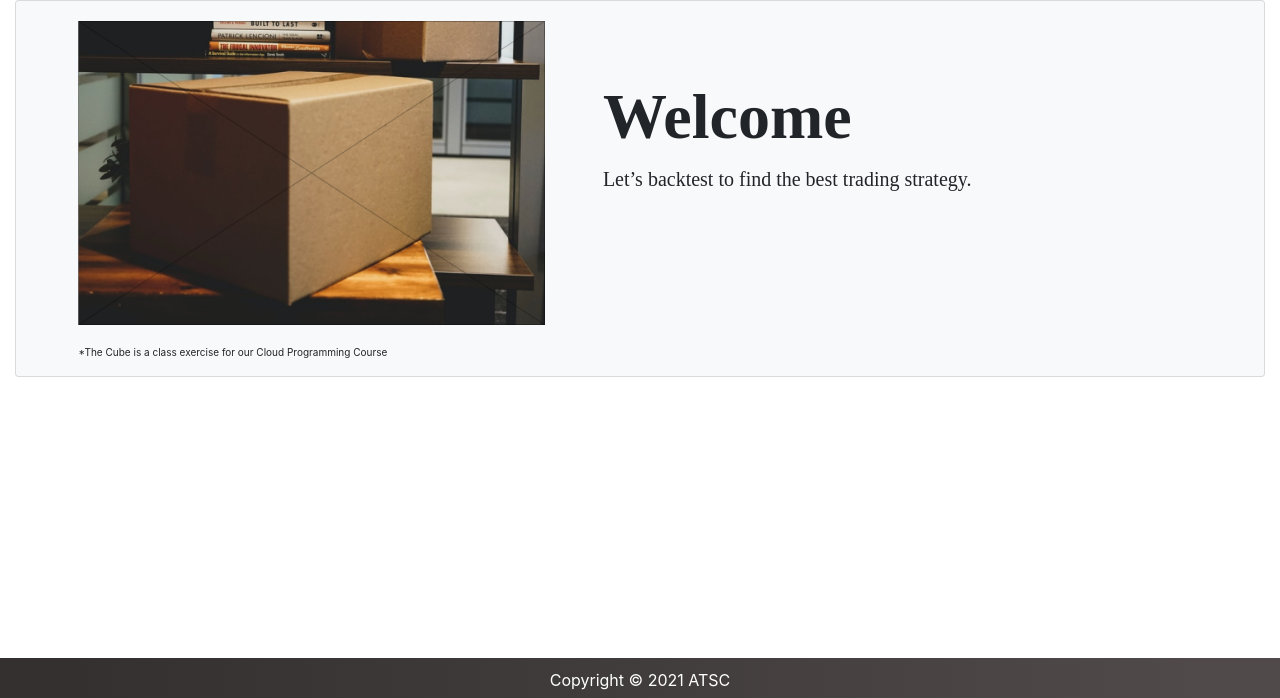
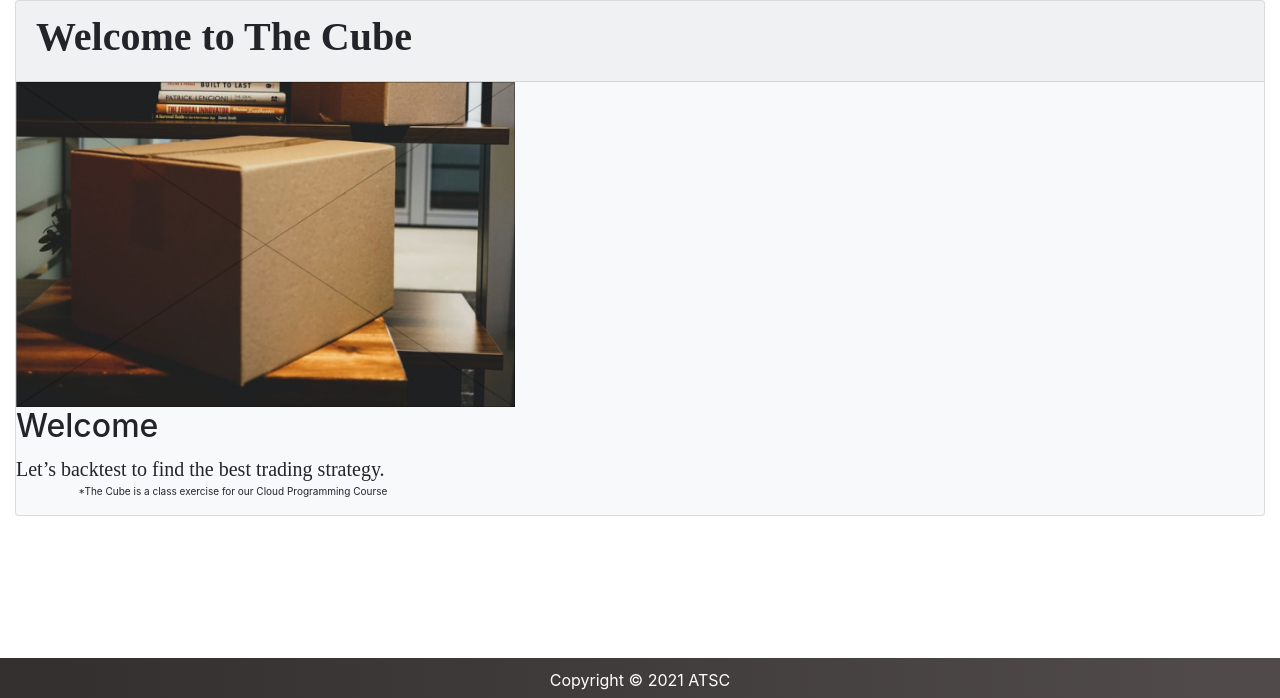
Before and after one commit to nplee01/FSCSW01, a Django app: page / in a window 1280 px wide. Shown: the part 102-800 px from the top of the page. Run offline with Django 3.2, Linux system fonts and the light colour scheme.

Commit message:
Updated classname used

```diff
--- a/runtest/templates/runtest/home.html
+++ b/runtest/templates/runtest/home.html
@@ -3,12 +3,12 @@
 {% block content %}
 
 <div class="card bg-light">
-    <!-- <div class="card-header">
+    <div class="card-header">
         <h1><strong style>Welcome to The Cube</strong></h1>
-    </div> -->
-    <div class="card-body">
-		<img src="static/img/box.png" alt="dummybox">
-		<div class="homepageDesc">
+    </div>
+    <div class="hp-card-body">
+		<img src="static/img/box.png" alt="Homepage">
+		<div class="desc">
 			<h2>Welcome</h2>
 			<p class="card-text">
 				Let’s backtest to find the best trading strategy.
```
